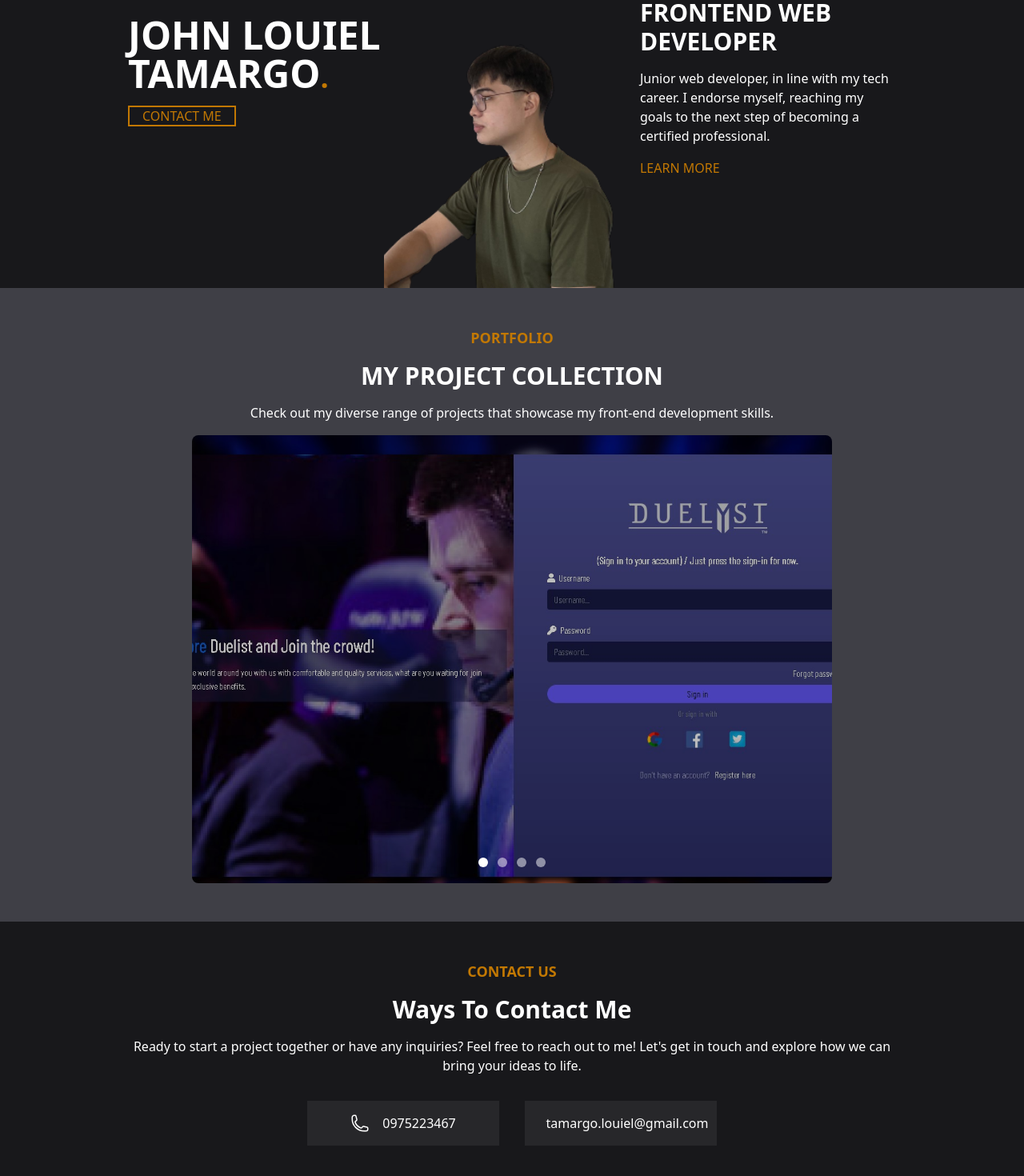
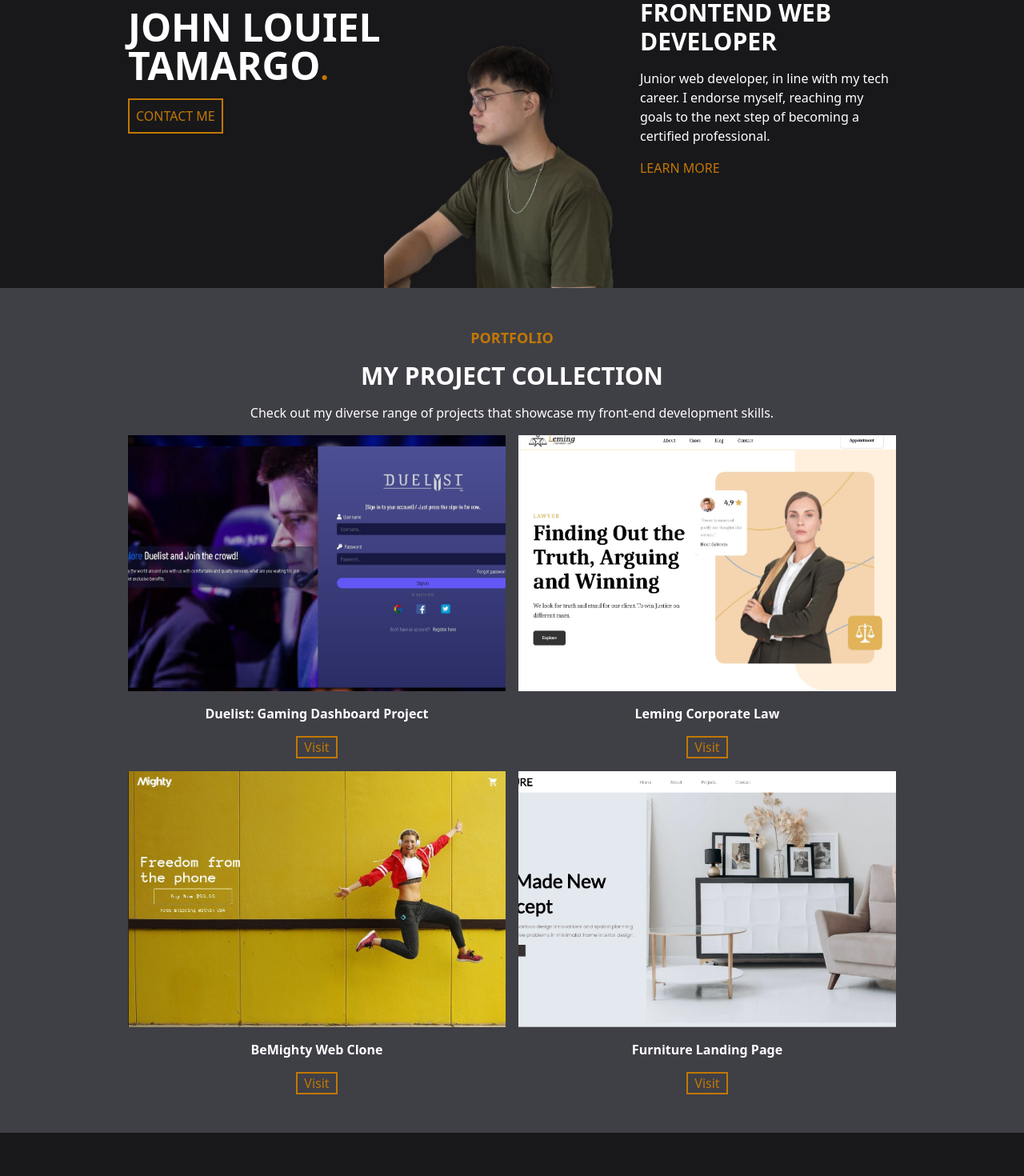
Before and after one commit to JohnLouielGitHub/jlt-portfolio-2023, a React (Vite) app: page / in a window 1280 px wide. Shown: the part 280-1750 px from the top of the page at 80% size. Built offline with nearby package versions, Linux system fonts and the light colour scheme.

Commit message:
text size, smooth scroll, hidden carousel

```diff
--- a/src/components/Header.jsx
+++ b/src/components/Header.jsx
@@ -3,18 +3,18 @@ function Header() {
     <header className="fixed top-0 left-0 right-0 z-50 font-bold p-4 bg-zinc-800 shadow-lg shadow-zinc-500/20 lg:px-20 xl:px-40">
       <div className="flex justify-between items-center">
         <div>
-          <h2>
+          <h2 className="text-2xl">
             JLT<span className="text-yellow-500">.</span>
           </h2>
         </div>
         <nav className="flex justify-between items-center">
-          <a href="">
+          <a href="#hero">
             <div className="px-4">Home</div>
           </a>
-          <a href="">
+          <a href="#portfolio">
             <div className="px-4">Portfolio</div>
           </a>
-          <a href="">
+          <a href="#contact">
             <div className="px-4">Contact</div>
           </a>
         </nav>
--- a/src/index.css
+++ b/src/index.css
@@ -1,6 +1,10 @@
 @tailwind base;
 @tailwind components;
 @tailwind utilities;
+
+html {
+  scroll-behavior: smooth;
+}
 
 body {
   @apply bg-zinc-900 text-white;
--- a/src/pages/Contact.jsx
+++ b/src/pages/Contact.jsx
@@ -1,7 +1,7 @@
 function Contact() {
   const contactList = [
     {
-      contact: "0975223467",
+      contact: "0975-253-4057",
       icon: (
         <path
           strokeLinecap="round"
@@ -26,7 +26,7 @@ function Contact() {
       return (
         <div
           key={key}
-          className="flex justify-center items-center p-4 my-4 md:mx-4 sm:w-1/2 md:w-1/3 lg:w-1/4 bg-zinc-800"
+          className="flex justify-center items-center p-4 my-4 mx-auto w-full md:mx-4 sm:w-1/2 xl:w-1/4 bg-zinc-800"
         >
           <svg
             xmlns="http://www.w3.org/2000/svg"
@@ -46,19 +46,21 @@ function Contact() {
   };
   return (
     <>
-      <div className="px-4 py-12 lg:px-20 xl:px-40">
+      <div className="px-4 py-12 lg:px-20 xl:px-40" id="contact">
         <p className="text-center text-yellow-500 font-extrabold mb-4 lg:text-lg">
           CONTACT US
         </p>
         <h2 className="text-center text-2xl lg:text-3xl font-semibold mb-4">
           Ways To Contact Me
         </h2>
-        <p className="lg:text-center mb-4">
+        <p className="md:text-center mb-4">
           Ready to start a project together or have any inquiries? Feel free to
           reach out to me! Let&#39;s get in touch and explore how we can bring
           your ideas to life.
         </p>
-        <div className="sm:flex justify-center items-center">{Contacts()}</div>
+        <div className="sm:flex sm:flex-col md:flex-row md:items-center md:justify-center">
+          {Contacts()}
+        </div>
       </div>
       {/* FOOTER */}
       <div className="border-t-2 border-solid border-yellow-500 text-center p-2 md:p-4 font-bold">
--- a/src/pages/Hero.jsx
+++ b/src/pages/Hero.jsx
@@ -3,7 +3,8 @@ import ProfileImage from "../assets/profile.png";
 function Hero() {
   return (
     <div
-      className="px-4 my-20 lg:mb-0 flex sm:h-screen md:h-1/2 flex-col justify-center items-center md:justify-start md:items-stretch
+      id="hero"
+      className="px-4 my-20 sm:my-0 lg:mb-0 flex sm:h-screen md:h-1/2 flex-col justify-center items-center md:justify-start md:items-stretch
       md:grid md:grid-cols-2 md:grid-rows-2 md:mt-20 lg:flex lg:flex-row lg:items-center lg:h-560 lg:px-20 xl:px-40"
     >
       <div className="md:flex md:flex-col md:justify-end md:row-span-2 md:col-start-2 md:row-start-1 lg:order-2 lg:flex lg:justify-end lg:items-center lg:w-1/3 lg:h-full">
@@ -13,16 +14,16 @@ function Hero() {
           className="m-0 object-cover w-full h-full lg:h-4/6"
         />
       </div>
-      <div className="text-center md:text-left sm:text-left my-4 md:m-0 md:flex md:flex-col md:justify-center md:items-start md:col-start-1 md:row-start-1 lg:order-1 lg:w-1/3 lg:text-left lg:block">
+      <div className="text-center md:text-left my-4 md:m-0 md:flex md:flex-col md:justify-center md:items-start md:col-start-1 md:row-start-1 lg:order-1 lg:w-1/3 lg:text-left lg:block">
         <h1 className="my-4 text-4xl lg:text-5xl font-bold">
           JOHN LOUIEL TAMARGO
           <span className="text-yellow-500 text-4xl font-bold">.</span>
         </h1>
-        <a
-          href=""
-          className="text-yellow-500 font-medium border-solid border-2 border-yellow-500 px-4"
-        >
-          CONTACT ME
+
+        <a href="#contact" className="">
+          <div className="text-yellow-500 font-medium border-solid border-2 border-yellow-500 w-max p-2">
+            CONTACT ME
+          </div>
         </a>
       </div>
       <div className="flex flex-col md:block lg:order-3 lg:w-1/3">
--- a/src/pages/Portfolio.jsx
+++ b/src/pages/Portfolio.jsx
@@ -105,7 +105,7 @@ function Portfolio() {
         leftControl={leftButton}
         rightControl={rightButton}
         slide={false}
-        className="hidden lg:block h-560 w-5/6"
+        className="hidden h-560 w-5/6"
       >
         {projects.map((project, key) => {
           return (
@@ -125,23 +125,25 @@ function Portfolio() {
     return projects.map((project, key) => {
       return (
         <div key={key}>
-          <div className="text-center">
+          <div className="text-center flex flex-col justify-center items-center">
             <img
               src={
                 project.preview ??
                 "https://images.pexels.com/photos/33129/popcorn-movie-party-entertainment.jpg?auto=compress&cs=tinysrgb&w=1260&h=750&dpr=1"
               }
               alt="project preview"
-              className="mb-4 w-full h-60 object-cover duration-500"
+              className="mb-4 w-full h-60 xl:h-80 object-cover duration-500"
             />
             <h3 className="mb-4 font-bold">{project.title}</h3>
             <a
               href={project.link}
               target="_blank"
-              className="text-yellow-500 font-semibold"
               rel="noreferrer"
+              className=""
             >
-              Visit
+              <div className="text-yellow-500 font-medium border-solid border-2 border-yellow-500 w-max px-2 hover:bg-yellow-500 hover:text-white hover:scale-125 transition duration-300 ">
+                Visit
+              </div>
             </a>
           </div>
         </div>
@@ -150,18 +152,18 @@ function Portfolio() {
   };
 
   return (
-    <div className="bg-zinc-700 py-12 px-4 mb-20 lg:mb-0 lg:px-20 xl:px-40">
+    <div className="bg-zinc-700 py-12 px-4 lg:px-20 xl:px-40" id="portfolio">
       <p className="text-center text-yellow-500 font-extrabold mb-4 lg:text-lg">
         PORTFOLIO
       </p>
       <h2 className="text-center text-2xl lg:text-3xl font-semibold my-4">
         MY PROJECT COLLECTION
       </h2>
-      <p className="mb-4 lg:text-center">
+      <p className="mb-4 md:text-center">
         Check out my diverse range of projects that showcase my front-end
         development skills.
       </p>
-      <div className="md:grid md:grid-cols-2 md:grid-rows-1 md:gap-8 md:auto-cols-auto lg:hidden">
+      <div className="md:grid md:grid-cols-2 md:grid-rows-1 md:gap-8 md:auto-cols-auto lg:grid-cols-2 lg:grid-rows-2 lg:gap-4">
         {Project()}
       </div>
       <div className="group h-max flex justify-center">{StaticCarousel()}</div>
```
